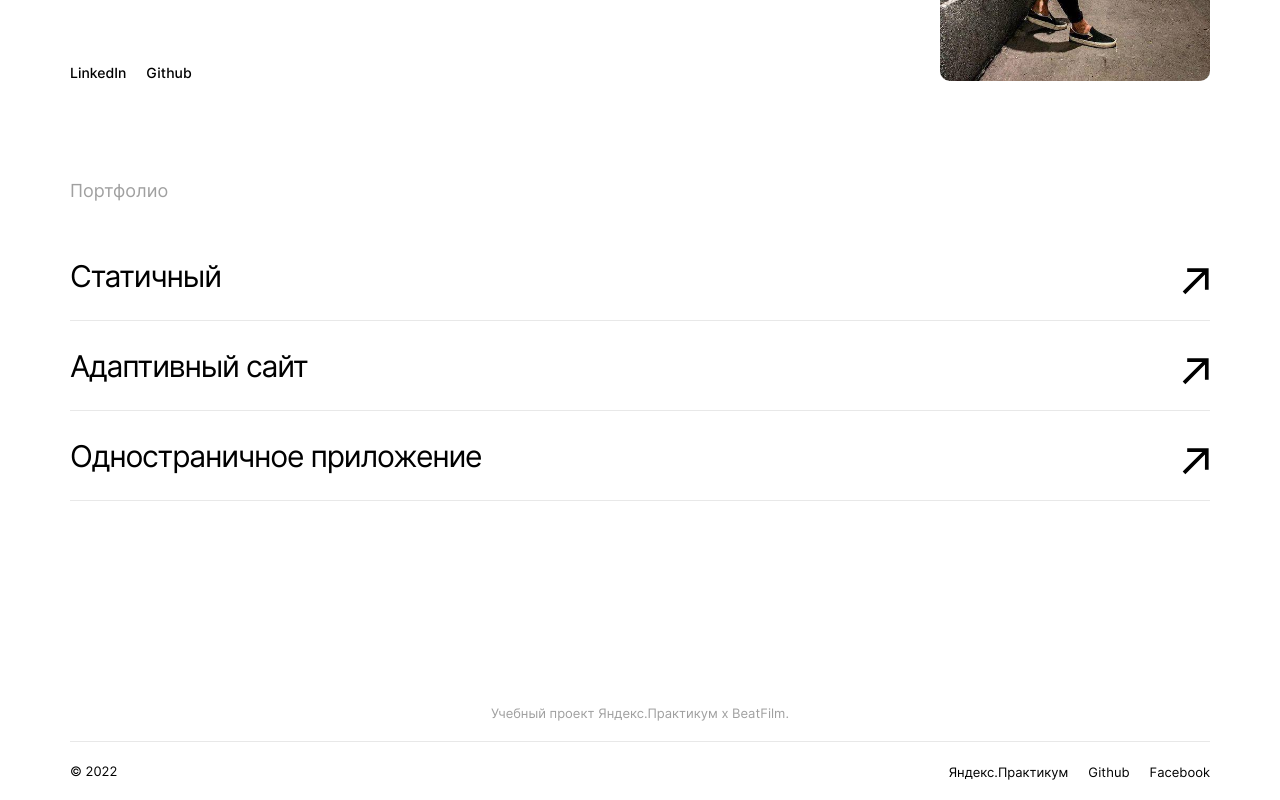
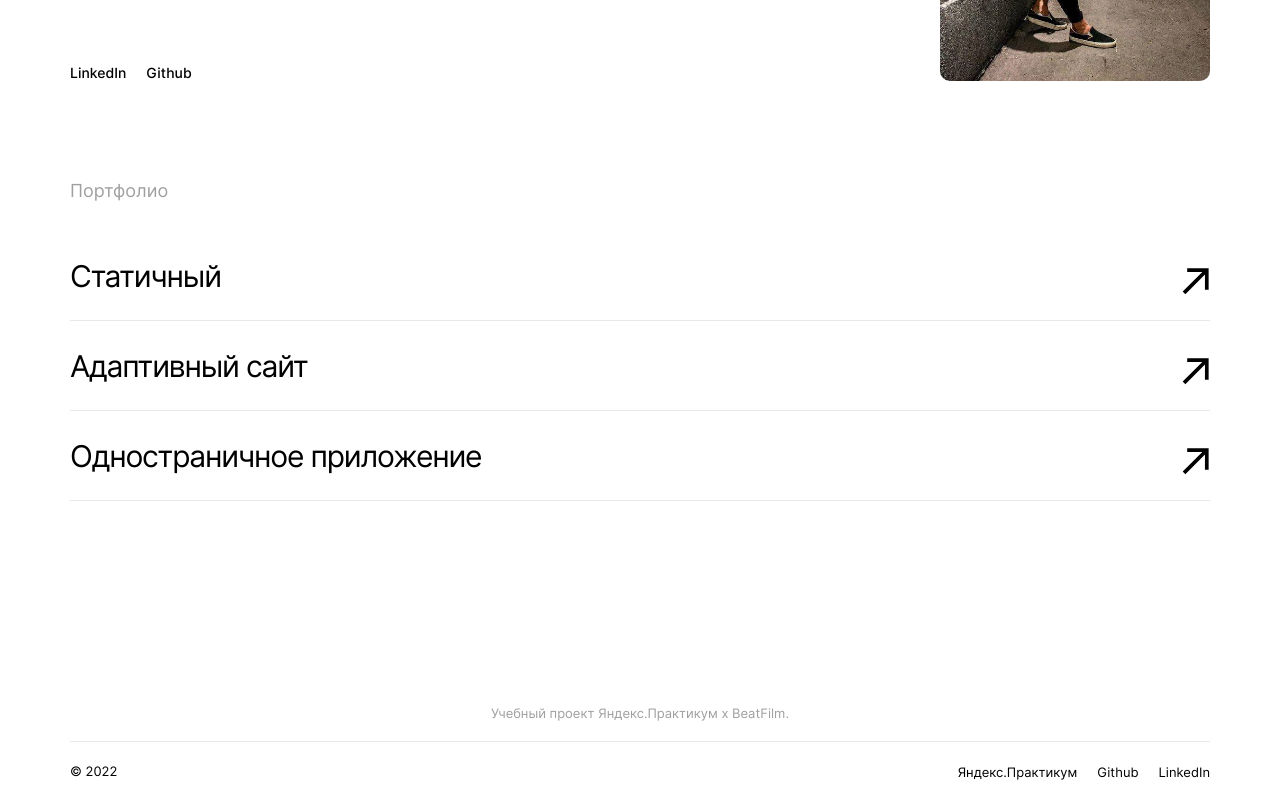
Before and after one commit to codelnd/movies-explorer-frontend, a React (Create React App) app: page / in a window 1280 px wide. Shown: the part 2280-3080 px from the top of the page. Built offline with nearby package versions, Linux system fonts and the light colour scheme.

Commit message:
refactor: дополнить компонент footer

```diff
--- a/src/components/Footer/Footer.js
+++ b/src/components/Footer/Footer.js
@@ -23,7 +23,7 @@ function Footer() {
           <li className="footer__list-item">
             <a
               className="footer__list-link"
-              href="https://github.com/Denis3094"
+              href="https://github.com/codelnd"
               rel="noopener noreferrer"
               target="_blank"
             >
@@ -33,11 +33,11 @@ function Footer() {
           <li className="footer__list-item">
             <a
               className="footer__list-link"
-              href="https://ru-ru.facebook.com"
+              href="https://www.linkedin.com/in/codenis/"
               rel="noopener noreferrer"
               target="_blank"
             >
-              Facebook
+              LinkedIn
             </a>
           </li>
         </ul>
```
